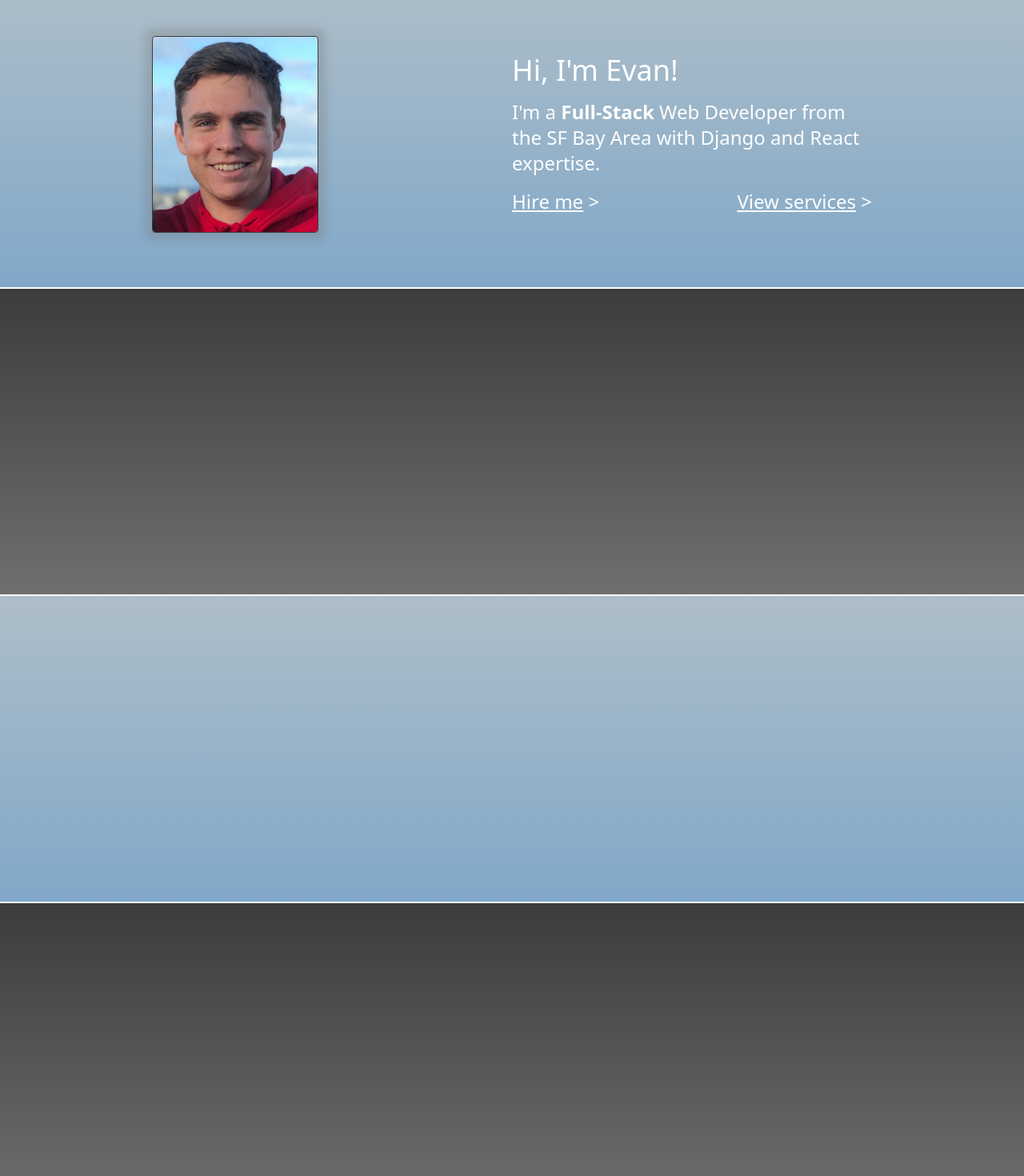
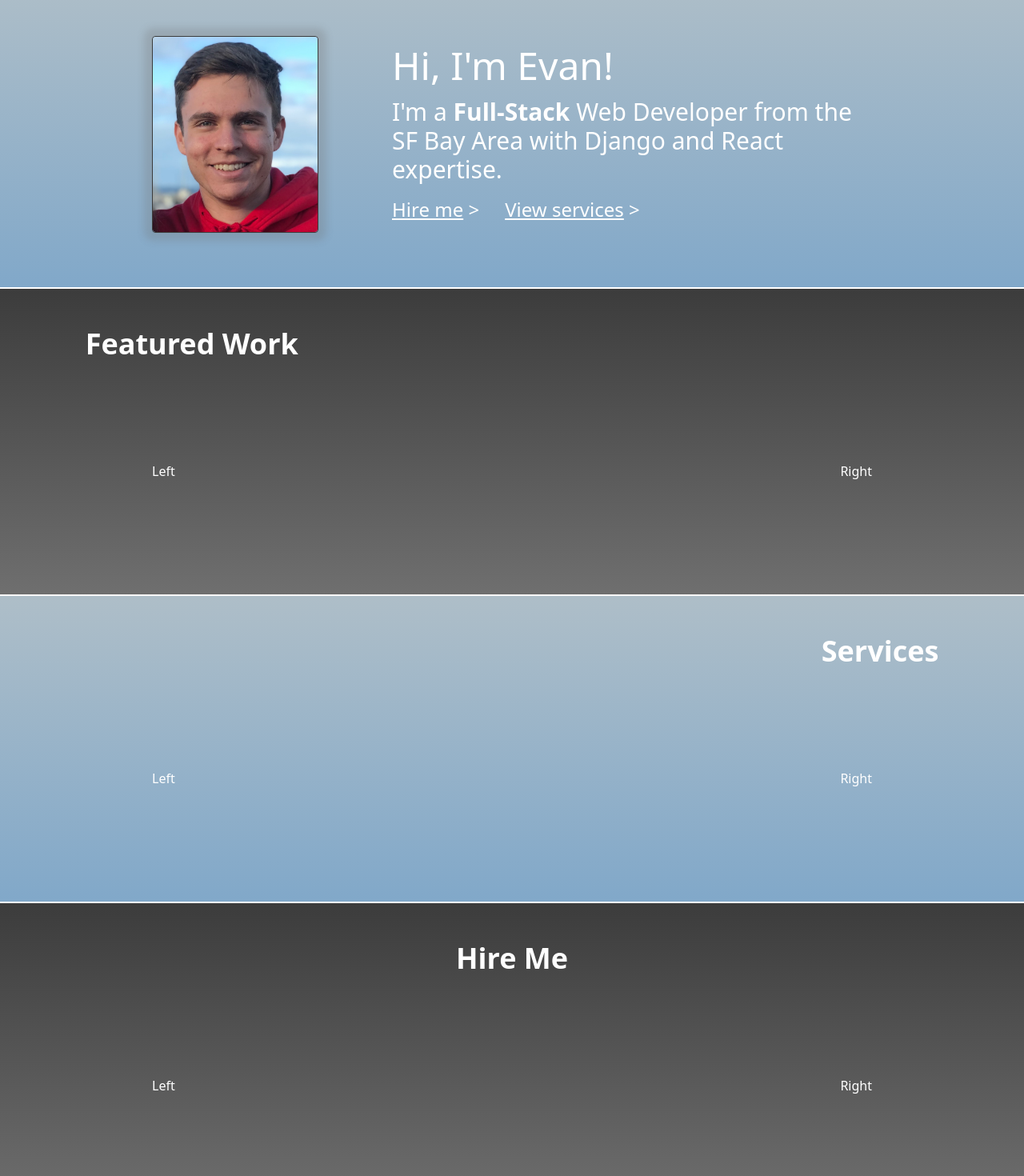
Before and after one commit to emdoyle/personal-site, a Next.js app: page / in a window 1280 px wide. Shown: the part 120-1590 px from the top of the page at 80% size. Built offline with nearby package versions, Linux system fonts and the light colour scheme.

Commit message:
Add layout styling and placeholders for main sections

```diff
--- a/components/Section.tsx
+++ b/components/Section.tsx
@@ -2,7 +2,7 @@ export const Section: React.FC<{ children?: React.ReactNode }> = ({
   children,
 }) => {
   return (
-    <div className="flex justify-center items-center py-8 h-96 w-full bg-gradient-to-b odd:from-coolblue-400 odd:to-coolblue even:from-smoke even:to-smoke-400 border border-l-0 border-r-0 border-white text-white">
+    <div className="py-8 h-96 w-full bg-gradient-to-b odd:from-coolblue-400 odd:to-coolblue even:from-smoke even:to-smoke-400 border border-l-0 border-r-0 border-white text-white">
       {children}
     </div>
   );
--- a/pages/index.tsx
+++ b/pages/index.tsx
@@ -21,6 +21,7 @@ export default function Home() {
       <Header />
       <Content>
         <Section>
+          <div className="flex flex-col justify-center items-center h-full">
             <div className="flex flex-col sm:flex-row gap-4 justify-between items-center w-5/6 sm:max-w-[900px]">
               <div className="w-32 sm:w-52 rounded border border-smoke shadow-[0px_0px_8px_10px_rgba(112,112,112,.25)]">
                 <Image
@@ -30,26 +31,61 @@ export default function Home() {
                   src={Headshot}
                 />
               </div>
-            <div className="w-full sm:w-1/2">
-              <h1 className="text-2xl sm:text-4xl pb-4">Hi, I&apos;m Evan!</h1>
-              <p className="sm:text-2xl pb-4">
-                I&apos;m a <strong>Full-Stack</strong> Web Developer from the SF
-                Bay Area with Django and React expertise.
+              <div className="w-full sm:w-1/2 lg:w-2/3">
+                <h1 className="text-2xl sm:text-4xl lg:text-5xl pb-4">
+                  Hi, I&apos;m Evan!
+                </h1>
+                <p className="sm:text-2xl lg:text-3xl pb-4">
+                  I&apos;m a <strong>Full-Stack</strong> Web Developer from the
+                  SF Bay Area with Django and React expertise.
                 </p>
-              <div className="flex justify-between items-center sm:text-2xl">
-                <a>
+                <div className="flex justify-start items-center gap-8 sm:text-xl lg:text-2xl">
+                  <a href="#" className="hover:text-smoke-400">
                     <span className="underline">Hire me</span> &gt;
                   </a>
-                <a>
+                  <a href="#" className="hover:text-smoke-400">
                     <span className="underline">View services</span> &gt;
                   </a>
                 </div>
               </div>
             </div>
+          </div>
         </Section>
-        <Section />
-        <Section />
-        <Section />
+        <Section>
+          <div className="flex flex-col justify-start items-center h-full">
+            <div className="flex justify-start items-center h-24 w-5/6 sm:max-w-[1100px]">
+              <h2 className="text-2xl sm:text-4xl font-semibold">
+                Featured Work
+              </h2>
+            </div>
+            <div className="h-full flex flex-col sm:flex-row gap-4 justify-between items-center w-5/6 sm:max-w-[900px]">
+              <p>Left</p>
+              <p>Right</p>
+            </div>
+          </div>
+        </Section>
+        <Section>
+          <div className="flex flex-col justify-start items-center h-full">
+            <div className="flex justify-end items-center h-24 w-5/6 sm:max-w-[1100px]">
+              <h2 className="text-2xl sm:text-4xl font-semibold">Services</h2>
+            </div>
+            <div className="h-full flex flex-col sm:flex-row gap-4 justify-between items-center w-5/6 sm:max-w-[900px]">
+              <p>Left</p>
+              <p>Right</p>
+            </div>
+          </div>
+        </Section>
+        <Section>
+          <div className="flex flex-col justify-start items-center h-full">
+            <div className="flex justify-center items-center h-24 w-5/6 sm:max-w-[1100px]">
+              <h2 className="text-2xl sm:text-4xl font-semibold">Hire Me</h2>
+            </div>
+            <div className="h-full flex flex-col sm:flex-row gap-4 justify-between items-center w-5/6 sm:max-w-[900px]">
+              <p>Left</p>
+              <p>Right</p>
+            </div>
+          </div>
+        </Section>
       </Content>
       <Footer />
     </Container>
```
Lines whose indentation alone changed are shown as unchanged.
